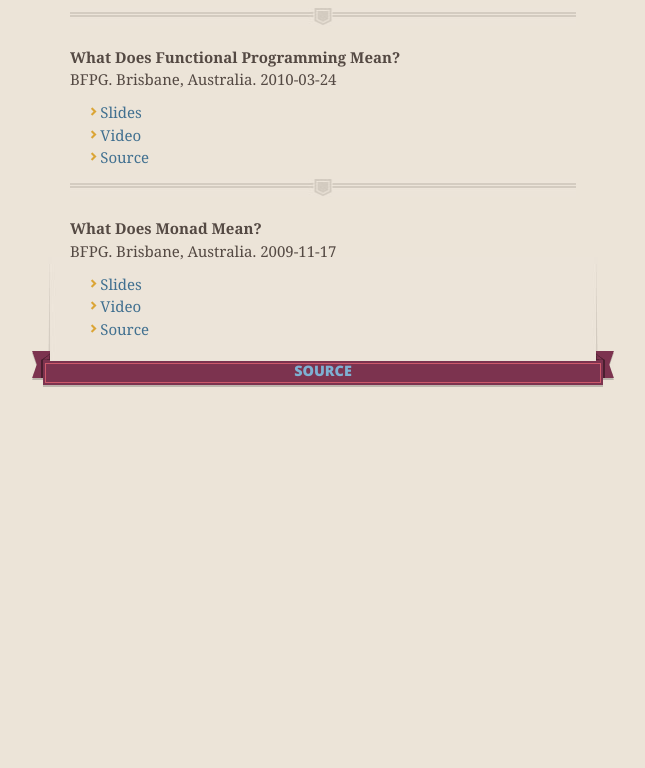
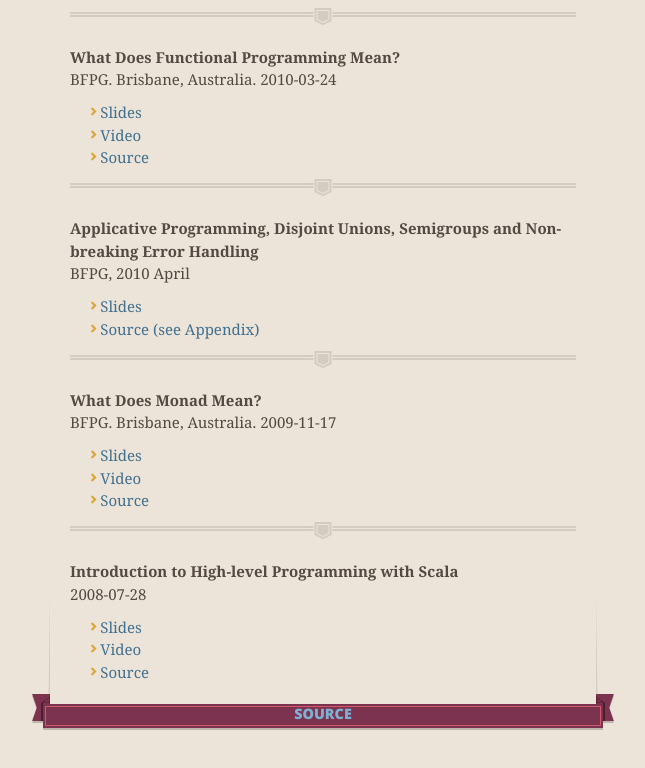
Before and after one commit to AndreasS2501/talks, a plain HTML site: page index.html in a window 1280 px wide. Shown: the part 1959-2727 px from the top of the page, without its empty margins (317-962 px from the left). Before the commit the page ends 2386 px from the top, so only its background shows below. Drawn offline with nearby package versions, Linux system fonts and the light colour scheme.

Commit message:
Add some old gems

```diff
--- a/index.html
+++ b/index.html
@@ -189,6 +189,18 @@
 
         <hr>
 
+        <a id="Non-breaking-Error-Handling"></a>
+        <div class="talk-title">Applicative Programming, Disjoint Unions, Semigroups and Non-breaking Error Handling</div>
+        <div class="talk-details">BFPG, 2010 April</div>
+        <div class="talk-links">
+        <ul>
+          <li><a href="http://applicative-errors-scala.googlecode.com/svn/artifacts/0.6/html/index.html">Slides</a></li>
+          <li><a href="http://applicative-errors-scala.googlecode.com/svn/artifacts/0.6/html/index.html">Source (see Appendix)</a></li>
+        </ul>
+        </div>
+
+        <hr>
+
         <a id="what-does-monad-mean"></a>
         <div class="talk-title">What Does Monad Mean?</div>
         <div class="talk-details">BFPG. Brisbane, Australia. 2009-11-17</div>
@@ -197,6 +209,19 @@
           <li><a href="https://dl.dropboxusercontent.com/u/7810909/docs/what-does-monad-mean/what-does-monad-mean.html">Slides</a></li>
           <li><a href="https://vimeo.com/8729673">Video</a></li>
           <li><a href="https://github.com/tonymorris/what-does-monad-mean/">Source</a></li>
+        </ul>
+        </div>
+
+        <hr>
+
+        <a id="Introduction to High-level Programming with Scala"></a>
+        <div class="talk-title">Introduction to High-level Programming with Scala</div>
+        <div class="talk-details">2008-07-28 </div>
+        <div class="talk-links">
+        <ul>
+          <li><a href="http://docs.tmorris.net/intro-to-high-level-programming-scala/intro-to-high-level-programming-scala.html">Slides</a></li>
+          <li><a href="http://blip.tv/file/1143218">Video</a></li>
+          <li><a href="https://github.com/tonymorris/intro-to-high-level-programming-scala">Source</a></li>
         </ul>
         </div>
 
```
